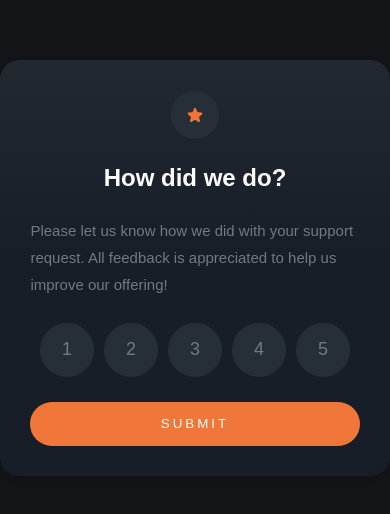
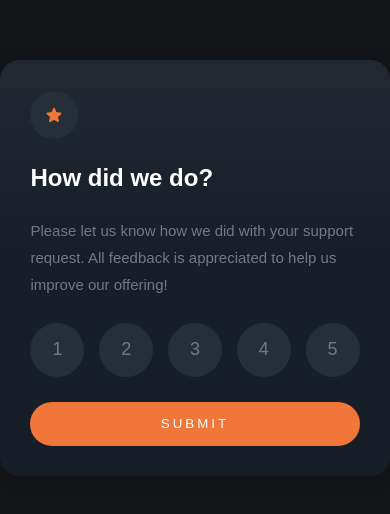
Before and after one commit to akhilomeella/.github.io, a plain HTML site: page interactive-rating-component/index.html in a window 390 px wide. Shown: the part 154-668 px from the top of the page. Drawn offline with Linux system fonts and the light colour scheme.

Commit message:
media query

```diff
--- a/interactive-rating-component/style.css
+++ b/interactive-rating-component/style.css
@@ -160,13 +160,13 @@ main {
 }
 
 @media only screen and (max-width: 425px) {
-  .container,
+  .container{
+    width: 100%;
+  }
   .response {
     display: flex;
     justify-content: center;
     align-items: center;
-    width: 100%;
-
   }
 
   .btns {
```
